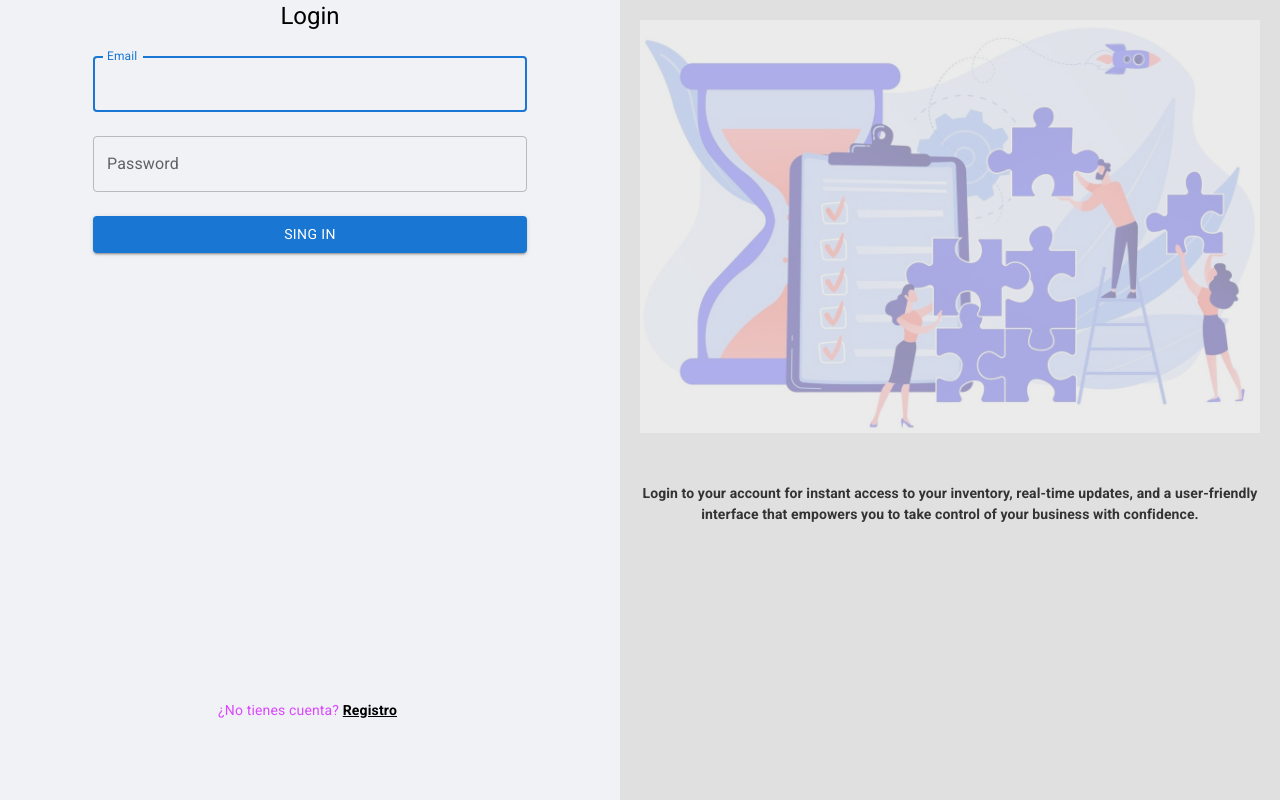
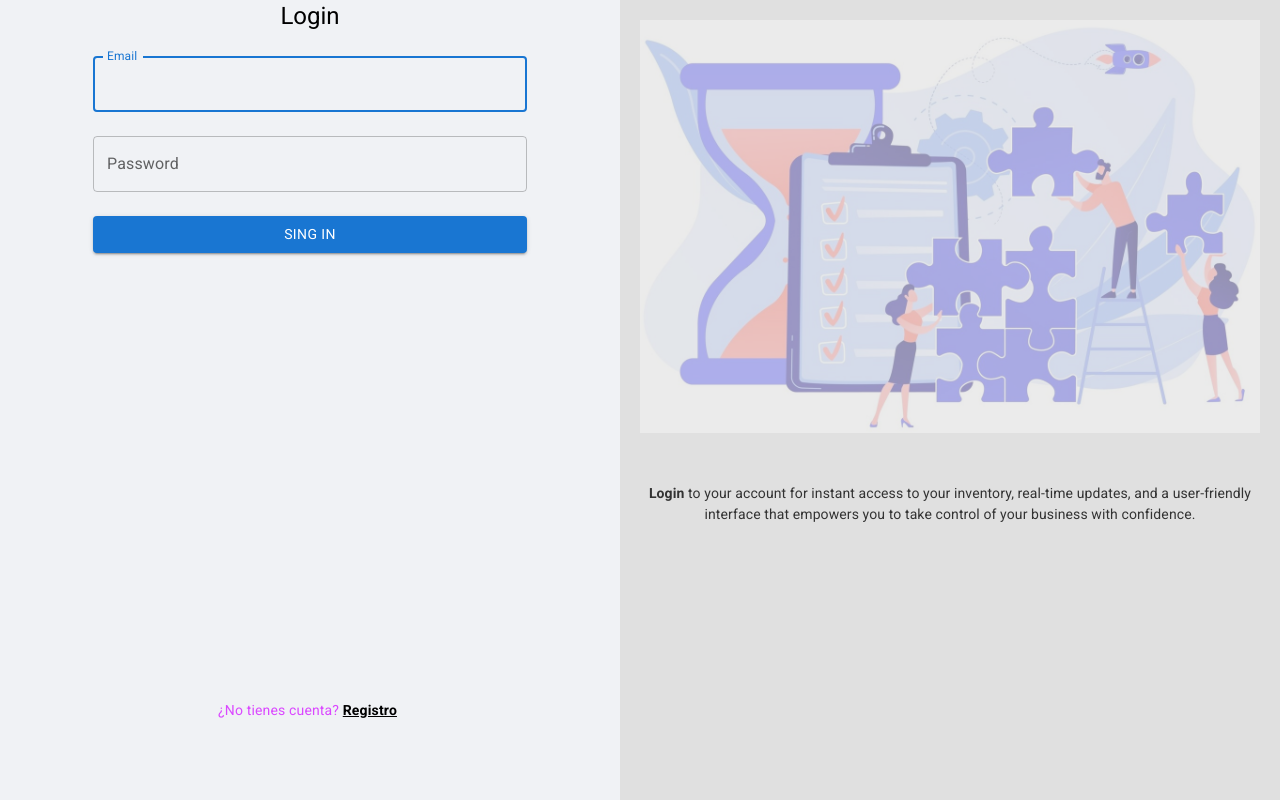
Before and after one commit to cbdev2021/inv-f1, a React (Create React App) app: page /login in a window 1280 px wide. Built offline with nearby package versions, Linux system fonts and the light colour scheme; a web font is replaced by a local one.

Commit message:
detalle mnesajes

```diff
--- a/src/components/Login.tsx
+++ b/src/components/Login.tsx
@@ -145,9 +145,15 @@ const Login: FunctionComponent = () => {
             marginRight: 'auto',
           }}
         />
-        <Typography variant="h6" align="center" style={{ lineHeight: '1.5em', marginTop: '50px', fontFamily: 'Roboto, sans-serif', color: '#333', fontWeight: 'bold', fontSize: '14px'}}>
+
+        {/* <Typography variant="h6" align="center" style={{ lineHeight: '1.5em', marginTop: '50px', fontFamily: 'Roboto, sans-serif', color: '#333', fontWeight: 'bold', fontSize: '14px'}}>
           Login to your account for instant access to your inventory, real-time updates, and a user-friendly interface that empowers you to take control of your business with confidence.
+        </Typography> */}
+
+        <Typography variant="h6" align="center" style={{ lineHeight: '1.5em', marginTop: '50px', fontFamily: 'Roboto, sans-serif', color: '#333', fontSize: '14px' }}>
+          <b> Login</b> to your account for instant access to your inventory, real-time updates, and a user-friendly interface that empowers you to take control of your business with confidence.
         </Typography>
+
       </div>
     </div>
   );
--- a/src/components/Register.tsx
+++ b/src/components/Register.tsx
@@ -206,14 +206,19 @@ const Register: FunctionComponent = () => {
             marginRight: 'auto',
           }}
         />
-        <Typography variant="h6" align="center" style={{ lineHeight: '1.5em', marginTop: '50px', fontFamily: 'Roboto, sans-serif', color: '#333', fontWeight: 'bold', fontSize: '14px' }}>
+        {/* <Typography variant="h6" align="center" style={{ lineHeight: '1.5em', marginTop: '50px', fontFamily: 'Roboto, sans-serif', color: '#333', fontWeight: 'bold', fontSize: '14px' }}>
           Register today to enjoy exclusive features, personalized services, and seamless connectivity for a more efficient management experience
-        </Typography>
+        </Typography> */}
 
         {/* <Typography align="center" style={{ lineHeight: '1.5em' }}>
           Register today to enjoy exclusive features, personalized services, and seamless connectivity for a more efficient management experience
 
         </Typography> */}
+
+        <Typography variant="h6" align="center" style={{ lineHeight: '1.5em', marginTop: '50px', fontFamily: 'Roboto, sans-serif', color: '#333', fontSize: '14px' }}>
+          <b> Register</b> today to enjoy exclusive features, personalized services, and seamless connectivity for a more efficient management experience
+        </Typography>
+
       </div>
     </div>
   );
```
